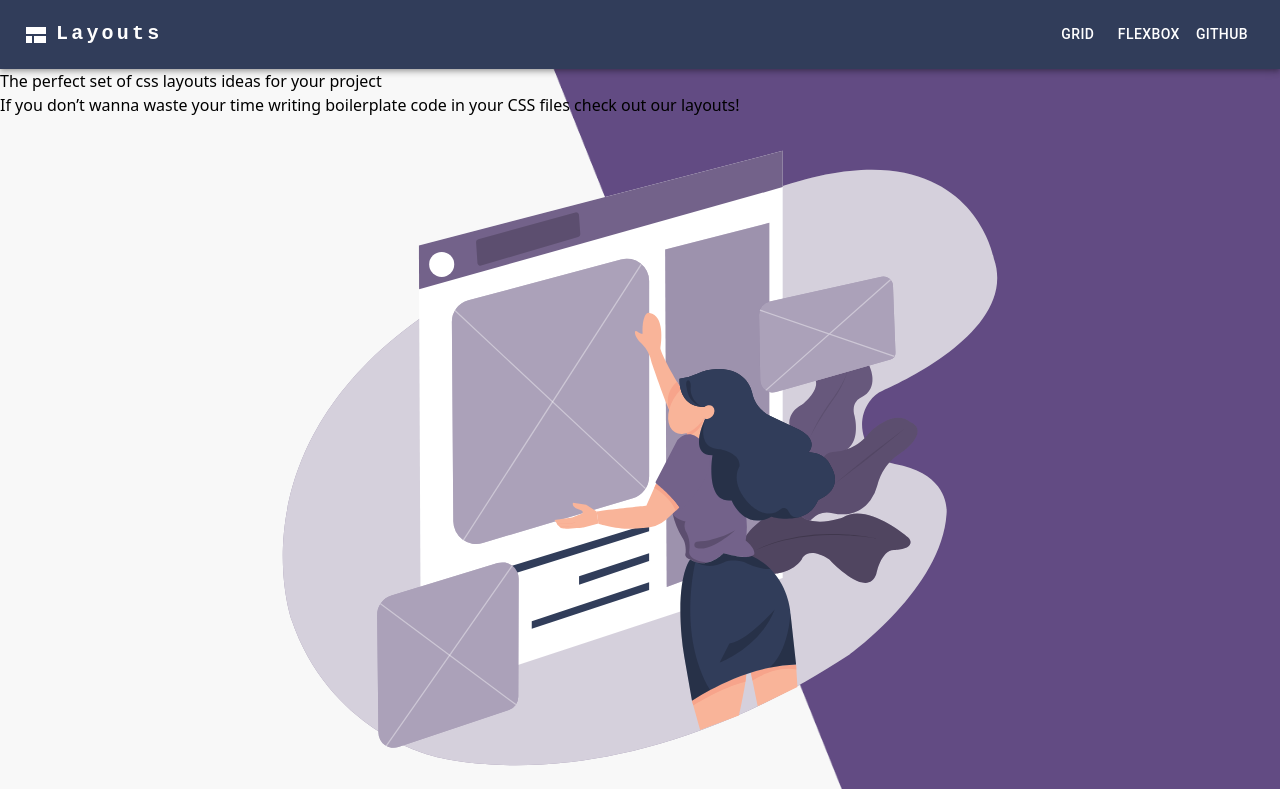
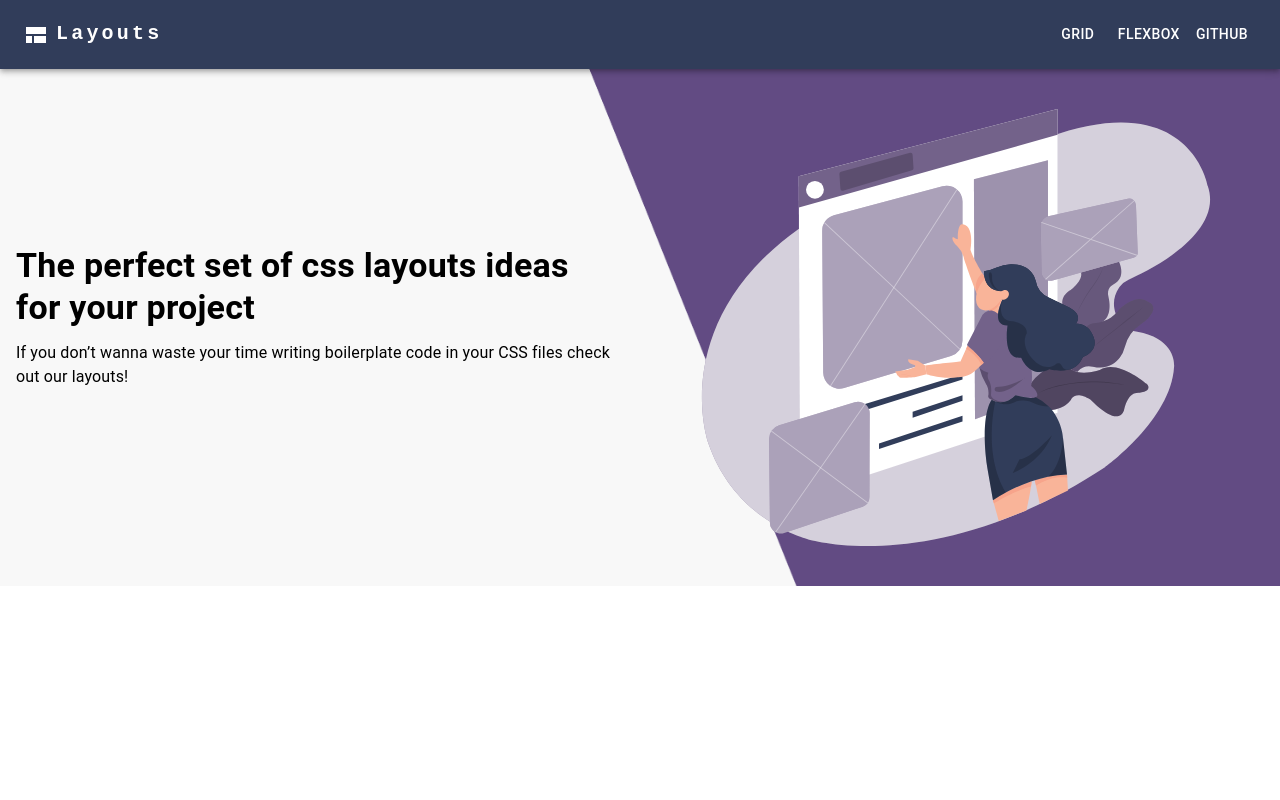
Before and after one commit to 16Bogdan54/Layouts-app-ReactJS, a React (Vite) app: page / in a window 1280 px wide. Built offline with nearby package versions, Linux system fonts and the light colour scheme.

Commit message:
hero section styles

```diff
--- a/src/components/hero/Hero.tsx
+++ b/src/components/hero/Hero.tsx
@@ -1,25 +1,24 @@
 import React from 'react';
-import {Box} from '@mui/material'
+import {Typography, Grid} from '@mui/material'
 
 const Hero = () => {
     return (
-        <Box sx={{
-            height: '90vh',
+        <Grid container spacing={2} sx={{
+            maxHeight: '100vh',
             backgroundImage: "url('src/assets/background.png')",
             backgroundRepeat: 'no-repeat',
             backgroundSize: 'cover',
             backgroundPosition: 'center',
-            display: 'grid',
-            gridTemplateColumns: 'repeat(auto-fit, min-max(320px, 1fr))'
+            padding: '1rem'
         }}>
-            <Box>
-                <h1>The perfect set of css layouts ideas for your project</h1>
-                <p>If you don’t wanna waste your time writing boilerplate code in your CSS files check out our layouts!  </p>
-            </Box>
-           <Box sx={{display: 'flex', alignItems: 'center', justifyContent: 'center'}}>
+            <Grid item xs={12} sm={6} sx={{display: 'flex', flexDirection: 'column', alignItems: 'center', justifyContent: 'center', padding: '1rem'}}>
+                <Typography variant="h4" fontWeight="bold" gutterBottom>The perfect set of css layouts ideas for your project</Typography>
+                <Typography variant="body1" gutterBottom>If you don’t wanna waste your time writing boilerplate code in your CSS files check out our layouts!</Typography>
+            </Grid>
+           <Grid item xs={12} sm={6} sx={{display: 'flex', alignItems: 'center', justifyContent: 'center'}}>
                <img src="src/assets/insert-block.svg" alt="illustration blocks"/>
-           </Box>
-        </Box>
+           </Grid>
+        </Grid>
     );
 };
 
```
